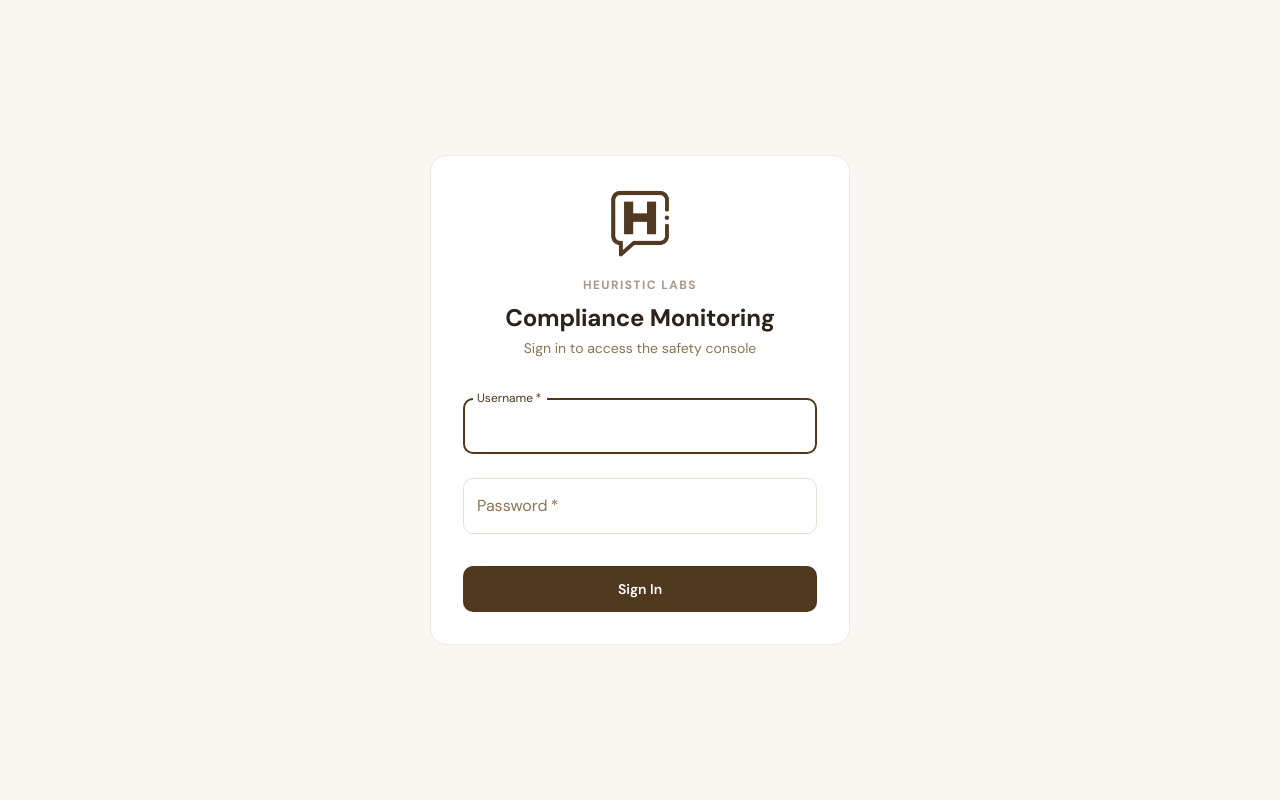
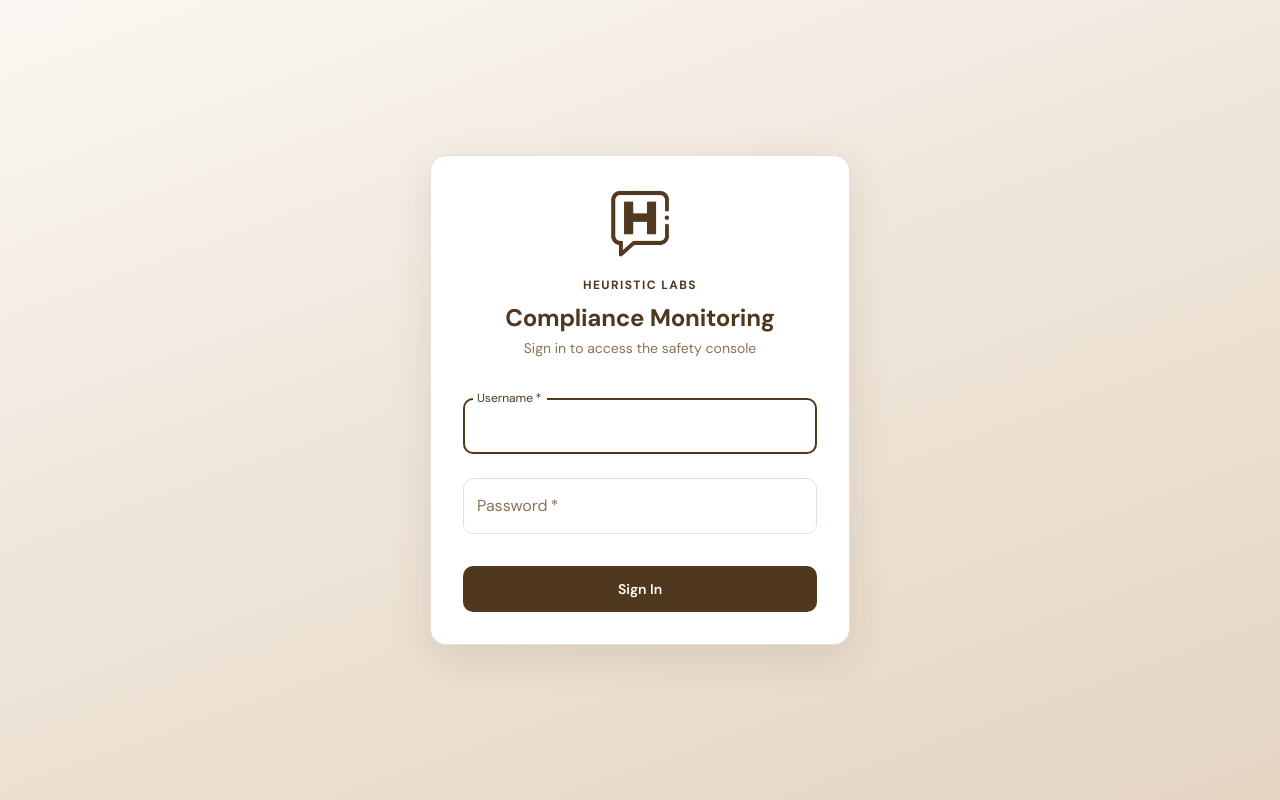
Before and after one commit to karan4533/complainace-monitoring, a React (Vite) app: page /#/login in a window 1280 px wide. Built offline with nearby package versions, Linux system fonts and the light colour scheme; no server answers.

Commit message:
color change

```diff
--- a/src/pages/LoginPage.jsx
+++ b/src/pages/LoginPage.jsx
@@ -41,8 +41,8 @@ export default function LoginPage() {
         display: 'flex',
         alignItems: 'center',
         justifyContent: 'center',
-        backgroundColor: palette.background,
         px: 2,
+        background: `linear-gradient(160deg, ${palette.background} 0%, #EFE6DA 45%, #E4D5C3 100%)`,
       }}
     >
       <Paper
@@ -52,7 +52,8 @@ export default function LoginPage() {
           maxWidth: 420,
           p: { xs: 3, sm: 4 },
           borderRadius: '16px',
-          border: `1px solid ${palette.borderLight}`,
+          border: `1px solid ${palette.border}`,
+          boxShadow: '0 12px 40px rgba(80, 56, 31, 0.12)',
         }}
       >
         <Box sx={{ textAlign: 'center', mb: 3 }}>
@@ -65,14 +66,18 @@ export default function LoginPage() {
               fontWeight: 700,
               letterSpacing: '0.12em',
               textTransform: 'uppercase',
-              color: palette.textMuted,
+              color: palette.primary,
               mb: 1,
             }}
           >
             Heuristic Labs
           </Typography>
-          <Typography variant="h5" sx={{ mb: 0.5 }}>Compliance Monitoring</Typography>
-          <Typography variant="body2">Sign in to access the safety console</Typography>
+          <Typography variant="h5" sx={{ mb: 0.5, color: palette.primary }}>
+            Compliance Monitoring
+          </Typography>
+          <Typography variant="body2" sx={{ color: palette.textSecondary }}>
+            Sign in to access the safety console
+          </Typography>
         </Box>
 
         {error && <Alert severity="error" sx={{ mb: 2 }}>{error}</Alert>}
@@ -86,6 +91,14 @@ export default function LoginPage() {
             onChange={(e) => setUsername(e.target.value)}
             required
             autoFocus
+            sx={{
+              '& .MuiOutlinedInput-root.Mui-focused fieldset': {
+                borderColor: palette.primary,
+              },
+              '& .MuiInputLabel-root.Mui-focused': {
+                color: palette.primary,
+              },
+            }}
           />
           <TextField
             label="Password"
@@ -95,13 +108,26 @@ export default function LoginPage() {
             value={password}
             onChange={(e) => setPassword(e.target.value)}
             required
+            sx={{
+              '& .MuiOutlinedInput-root.Mui-focused fieldset': {
+                borderColor: palette.primary,
+              },
+              '& .MuiInputLabel-root.Mui-focused': {
+                color: palette.primary,
+              },
+            }}
           />
           <Button
             type="submit"
             variant="contained"
             fullWidth
             disabled={loading}
-            sx={{ mt: 3, height: 46 }}
+            sx={{
+              mt: 3,
+              height: 46,
+              backgroundColor: palette.primary,
+              '&:hover': { backgroundColor: palette.primaryDark },
+            }}
             startIcon={loading ? <CircularProgress size={18} color="inherit" /> : null}
           >
             {loading ? 'Signing in...' : 'Sign In'}
```
